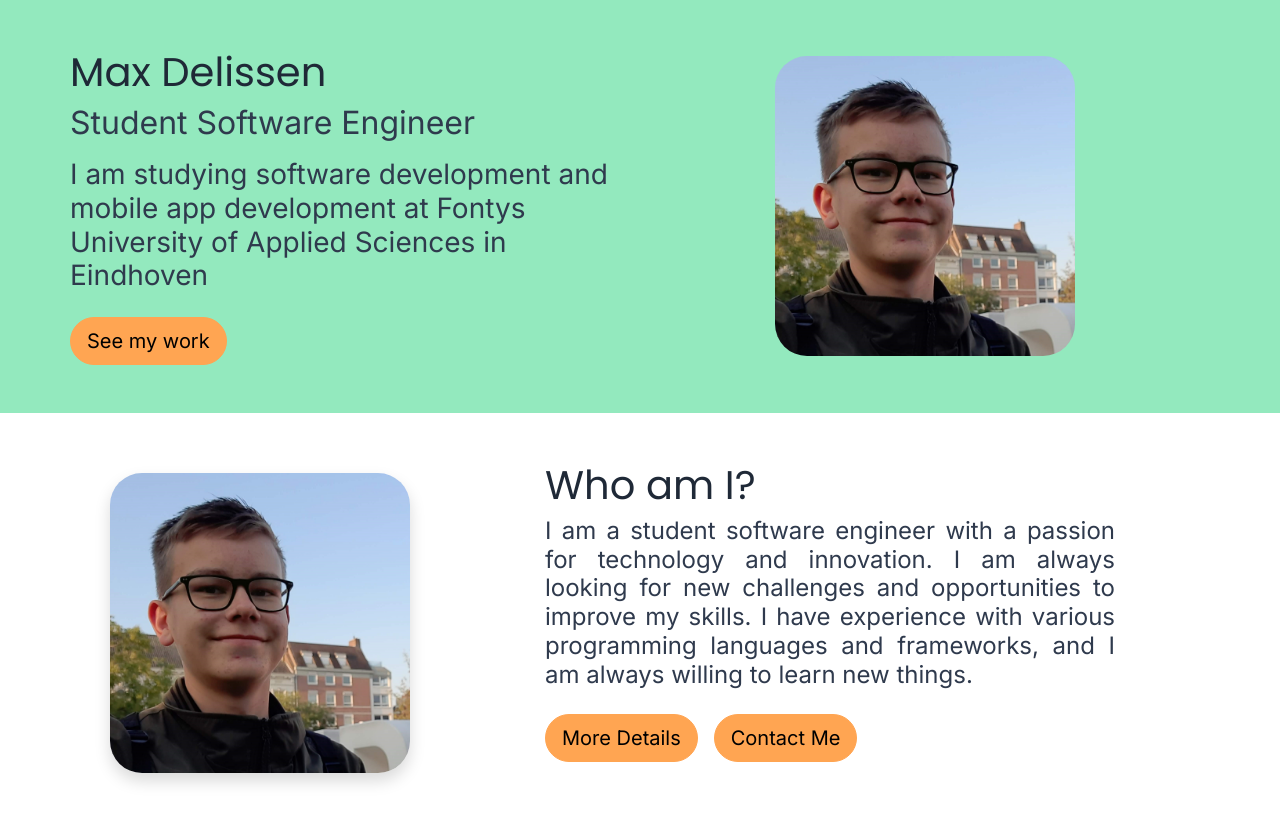
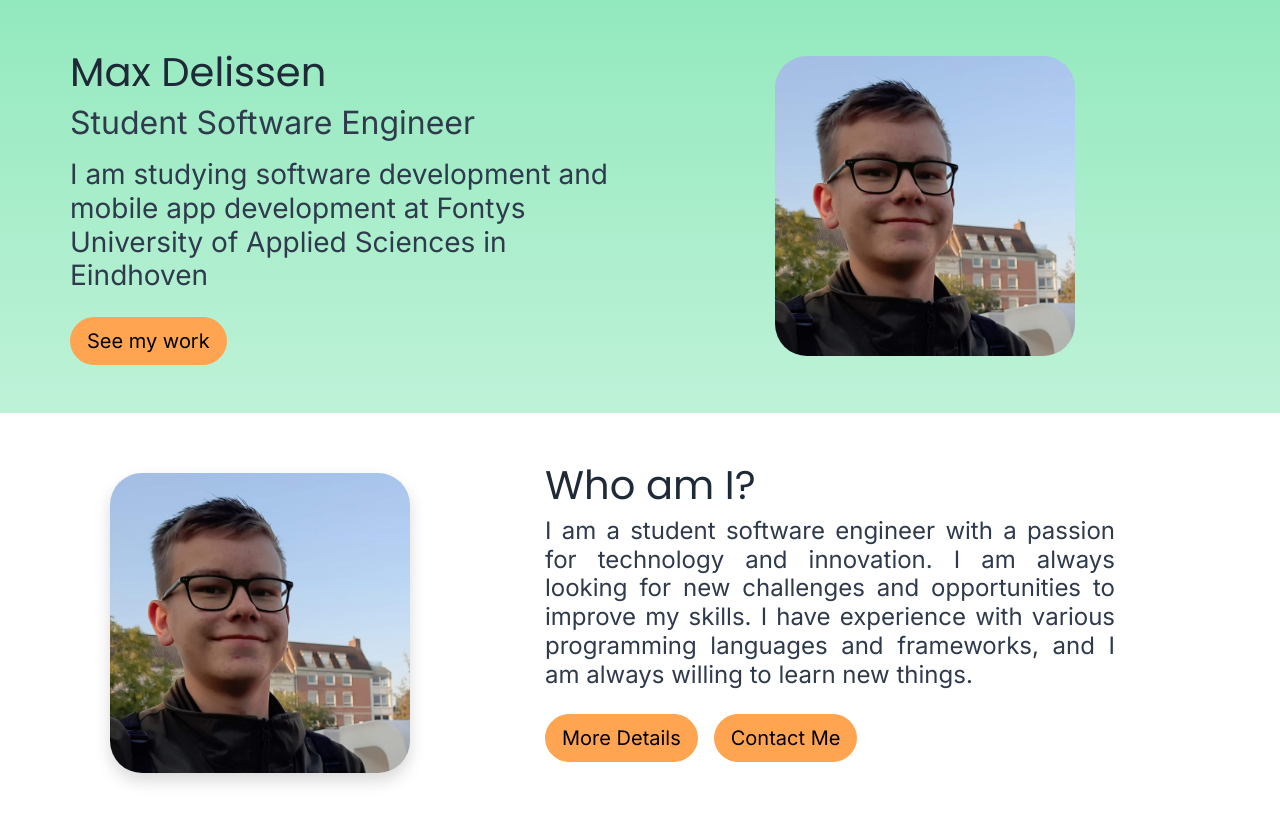
Before and after one commit to MaxDelissen/portfolio, a React (Vite) app: page / in a window 1280 px wide. Shown: the top 822 px of the page. Built offline with nearby package versions, Linux system fonts and the light colour scheme.

Commit message:
Added gradient for hero section

```diff
--- /dev/null
+++ b/src/sections/HeroSection.css
@@ -0,0 +1,7 @@
+.hero-section {
+  background: linear-gradient(
+    180deg,
+    #93e9be 0%,
+    rgba(147, 233, 190, 0.6) 100%
+  );
+}
--- a/src/sections/HeroSection.tsx
+++ b/src/sections/HeroSection.tsx
@@ -1,20 +1,24 @@
-import {Button, Col, Container, Row} from "react-bootstrap";
+import { Button, Col, Container, Row } from "react-bootstrap";
+import "./HeroSection.css";
 
 import { useTranslation } from "react-i18next";
 
 export default function HeroSection() {
   const { t } = useTranslation();
 
-	return <section className="bg-primary py-5">
+  return (
+    <section className="hero-section py-5">
       <Container>
         <Row className="align-items-center">
           {/* Left side: text + button */}
           <Col md={6}>
             <div className="text-section">
               <h1 className="mb-2 text-text">Max Delissen</h1>
-						<h2 className="mb-3 text-text-muted">{t('occupation')}</h2>
-						<h3 className="mb-4 text-text-muted">{t('subtitle')}</h3>
-						<Button variant="warning" size="lg" className="rounded-5">{t('see_work')}</Button>
+              <h2 className="mb-3 text-text-muted">{t("occupation")}</h2>
+              <h3 className="mb-4 text-text-muted">{t("subtitle")}</h3>
+              <Button variant="warning" size="lg" className="rounded-5">
+                {t("see_work")}
+              </Button>
             </div>
           </Col>
 
@@ -28,5 +32,6 @@ export default function HeroSection() {
           </Col>
         </Row>
       </Container>
-	</section>;
+    </section>
+  );
 }
```
Lines whose indentation alone changed are shown as unchanged.
